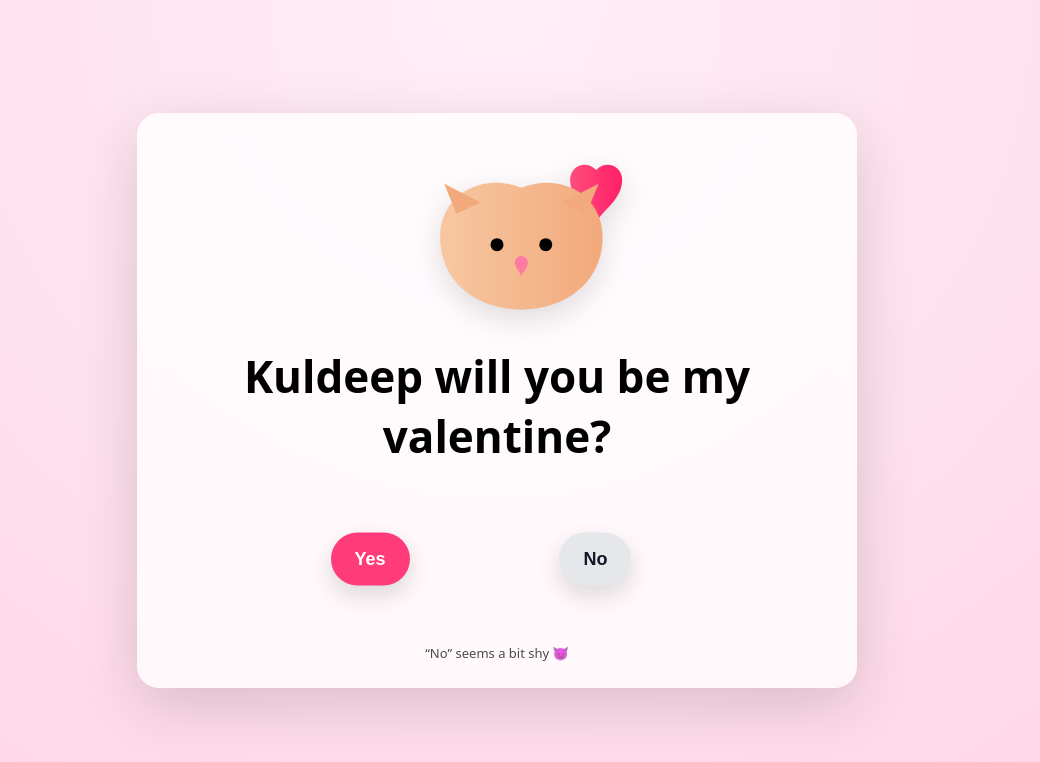
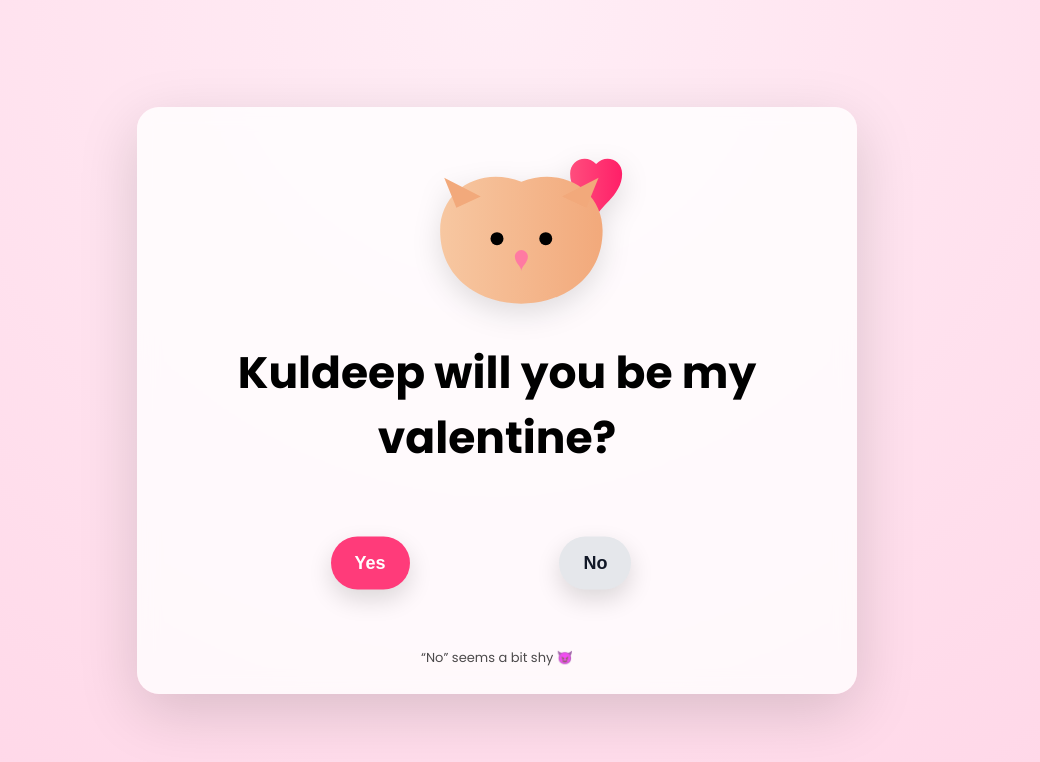
Before and after one commit to bansari192/test, a plain HTML site: page index.html in a window 1280 px wide. Shown: the whole page, without its empty margins (143-1183 px from the left). Drawn offline with nearby package versions, Linux system fonts and the light colour scheme.

Commit message:
Add files via upload

```diff
--- a/index.html
+++ b/index.html
@@ -7,8 +7,14 @@
 
   <!-- Confetti library -->
   <script src="https://cdn.jsdelivr.net/npm/canvas-confetti@1.9.3/dist/confetti.browser.min.js"></script>
+	<link rel="preconnect" href="https://fonts.googleapis.com">
+<link rel="preconnect" href="https://fonts.gstatic.com" crossorigin>
+<link href="https://fonts.googleapis.com/css2?family=Poppins:wght@400;600;700;800&display=swap" rel="stylesheet">
+
 
   <style>
+@import url('https://fonts.googleapis.com/css2?family=Poppins:wght@400;600;700;800&display=swap');
+
     :root {
       --bg1: #ffd6e7;
       --bg2: #ffeef6;
@@ -25,7 +31,7 @@
       display: grid;
       place-items: center;
       background: radial-gradient(circle at top, var(--bg2), var(--bg1));
-      font-family: system-ui, sans-serif;
+      font-family: 'Poppins', Arial, sans-serif;
       overflow: hidden;
       padding: 16px;
     }
@@ -113,6 +119,7 @@
 
     .result h2 {
       font-size: clamp(30px, 4.5vw, 46px);
+	font-weight: 700;
       margin: 10px 0;
     }
 
@@ -183,7 +190,7 @@
 
     <section class="result" id="result">
       <h2>💗 YAY! 💗</h2>
-	<h2>Best Decision Ever😘</h2>
+
       <img
         class="fireworks"
         src="https://media0.giphy.com/media/v1.Y2lkPTc5MGI3NjExYzduaGJubmp1anVubG1teXVpa3hxMHRpZnRzbmplOTZsb2ZjOWZuMiZlcD12MV9pbnRlcm5hbF9naWZfYnlfaWQmY3Q9Zw/zQLjk9d31jlMQ/giphy.gif"
```
